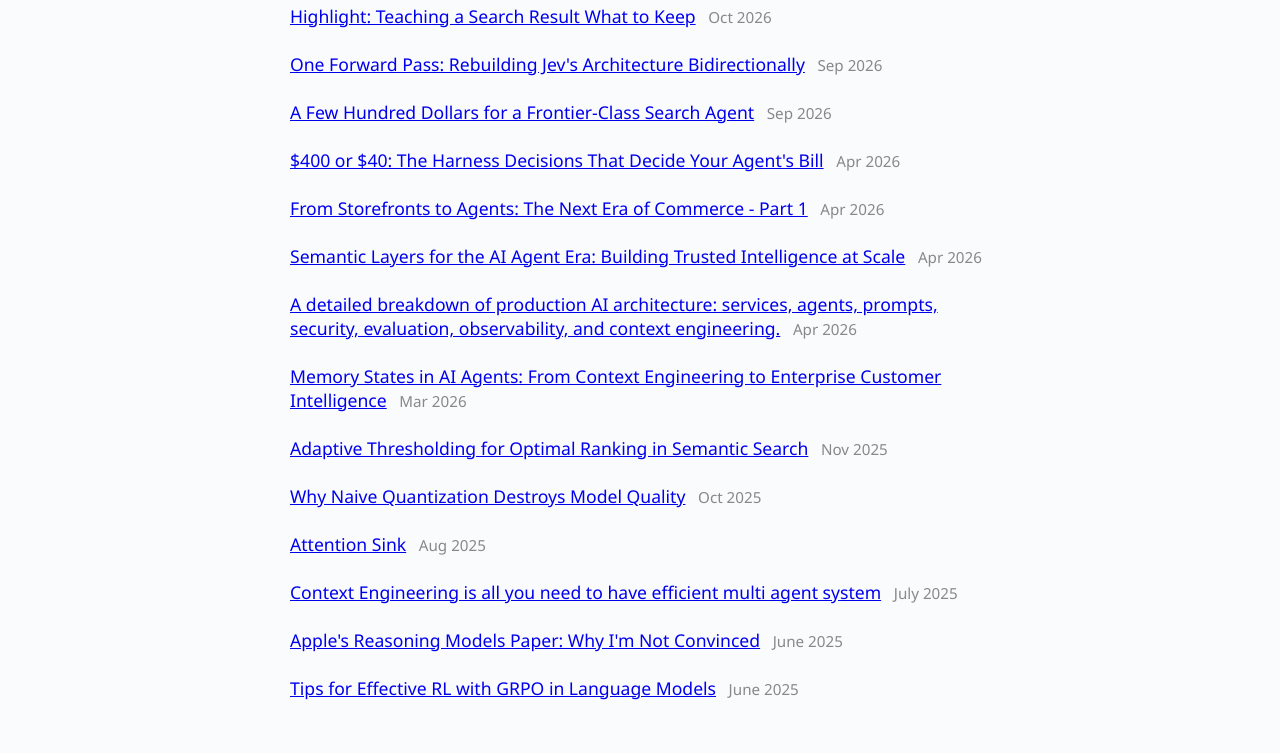
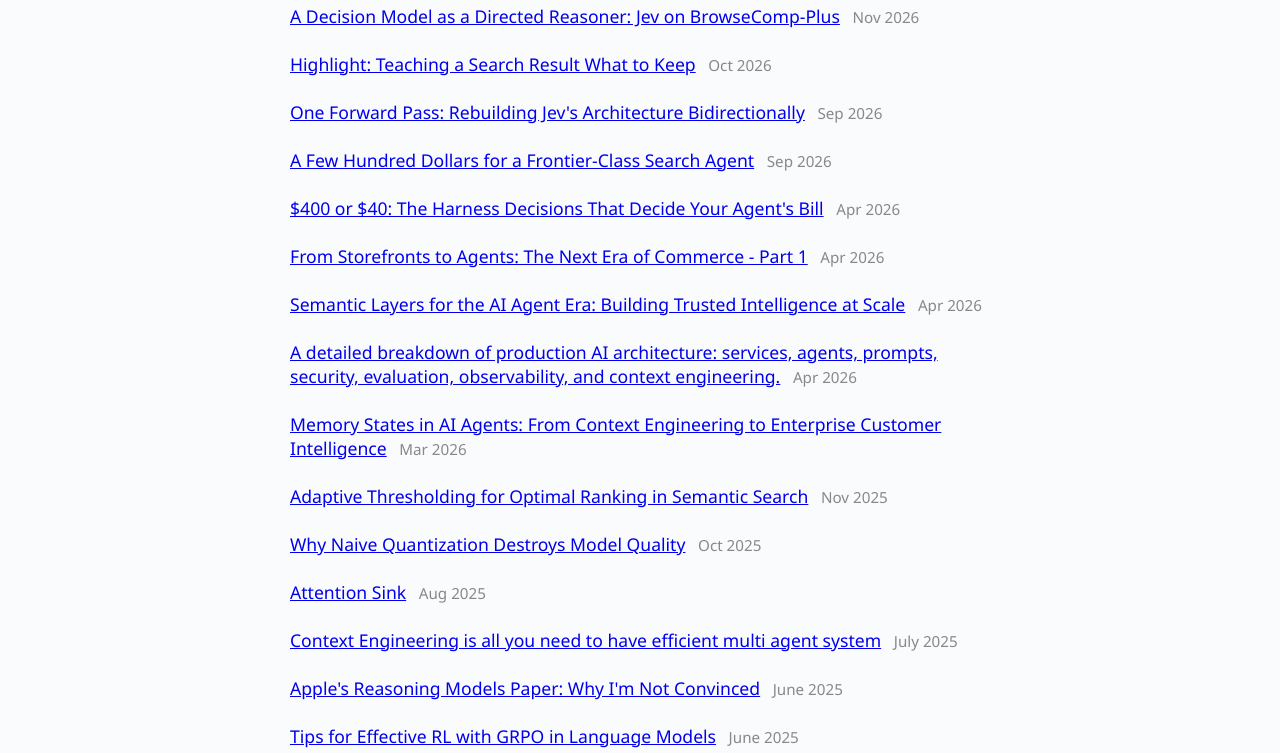
Before and after one commit to PSanni/PSanni.github.io, a plain HTML site: page blog.html in a window 1280 px wide. Shown: the part 156-909 px from the top of the page. Drawn offline with Linux system fonts and the light colour scheme.

Commit message:
missed in last commit

```diff
--- a/blog.html
+++ b/blog.html
@@ -21,6 +21,7 @@
     <section class="blog-list">
       <h1>Blog</h1>
       <ul>
+        <li><a href="blog/jev_browsecomp_rerank.html">A Decision Model as a Directed Reasoner: Jev on BrowseComp-Plus</a> <span class="date">Nov 2026</span></li>
         <li><a href="blog/highlight_blog.html">Highlight: Teaching a Search Result What to Keep</a> <span class="date">Oct 2026</span></li>
         <li><a href="blog/one_forward_pass_jev.html">One Forward Pass: Rebuilding Jev's Architecture Bidirectionally</a> <span class="date">Sep 2026</span></li>
         <li><a href="blog/frontier_retrieval_rl.html">A Few Hundred Dollars for a Frontier-Class Search Agent</a> <span class="date">Sep 2026</span></li>
```
